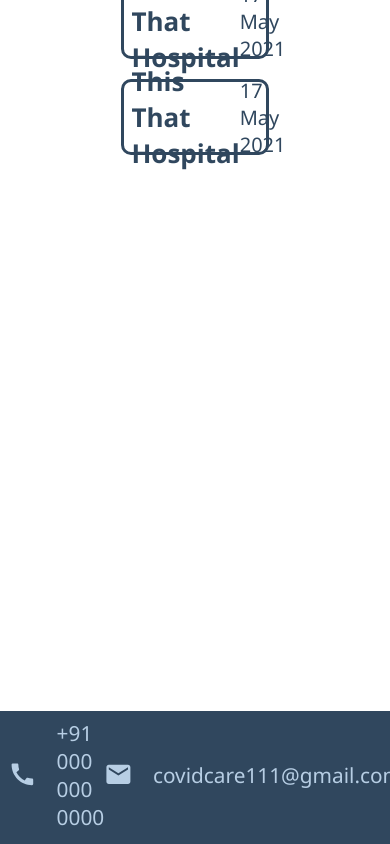
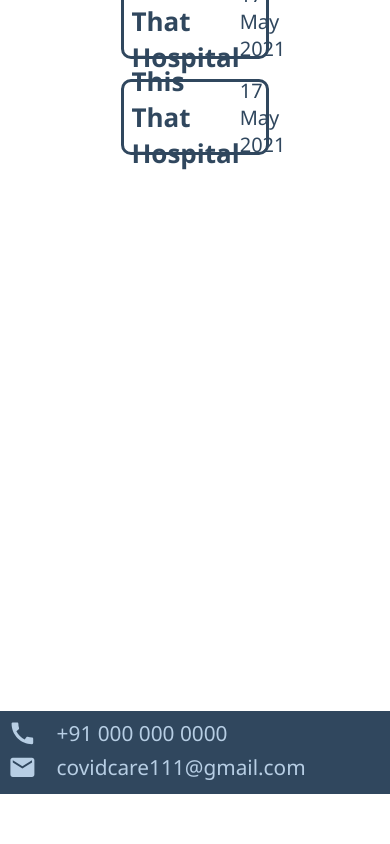
Before and after one commit to CovAssist/CoviHelp-client, a React (Create React App) app: page /bed in a window 390 px wide. Shown: the part 2150-2994 px from the top of the page. After the commit the page ends 2944 px from the top, so only its background shows below. Built offline with nearby package versions, Linux system fonts and the light colour scheme.

Commit message:
Made footer responsive.

```diff
--- a/src/components/Footer/Footer.css
+++ b/src/components/Footer/Footer.css
@@ -36,3 +36,8 @@
     color: var(--color-lightBlue);
     font-size: 1.8rem;
 }
+@media screen and (max-width:600px) {
+    .footer{
+        display: block;
+    }
+}
```
